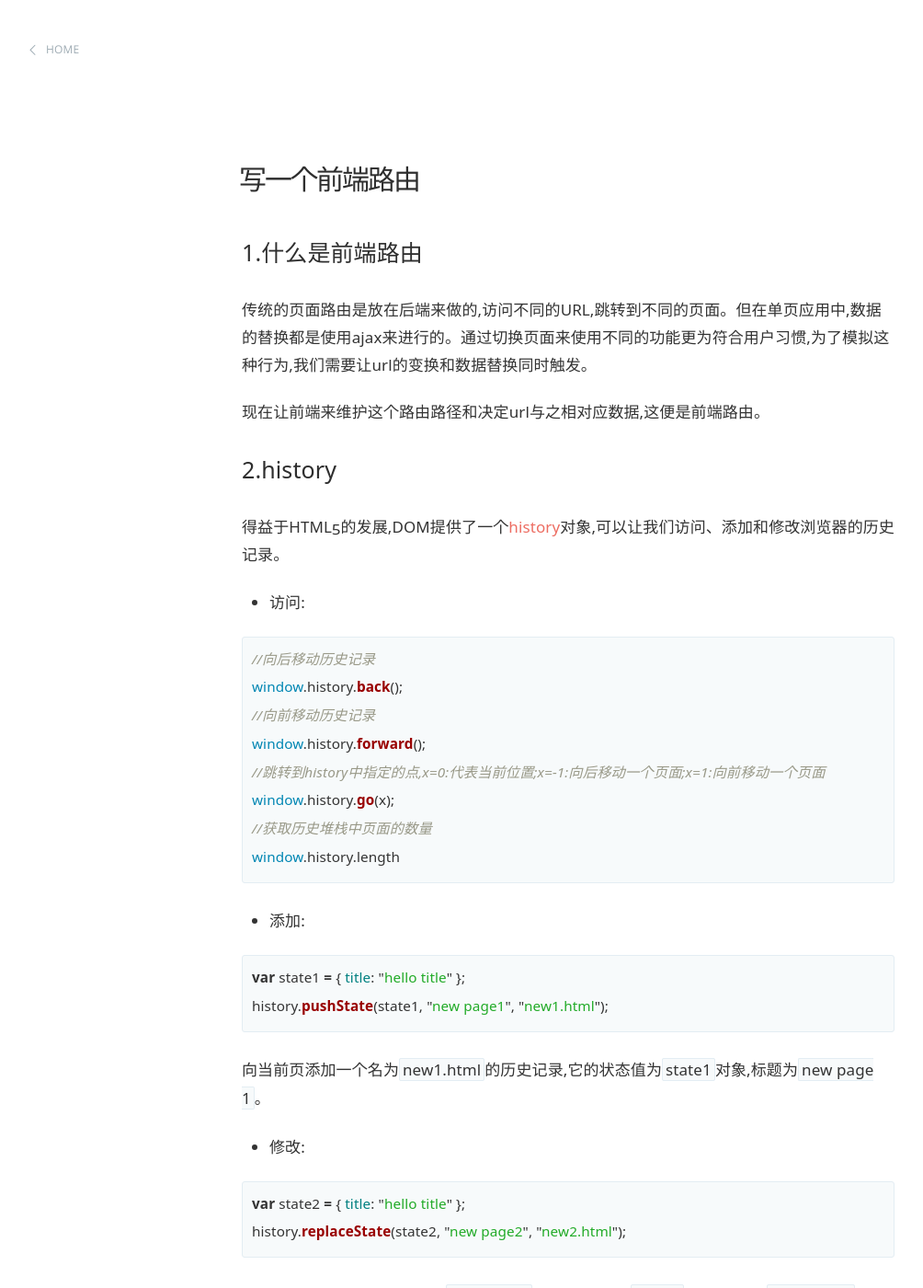
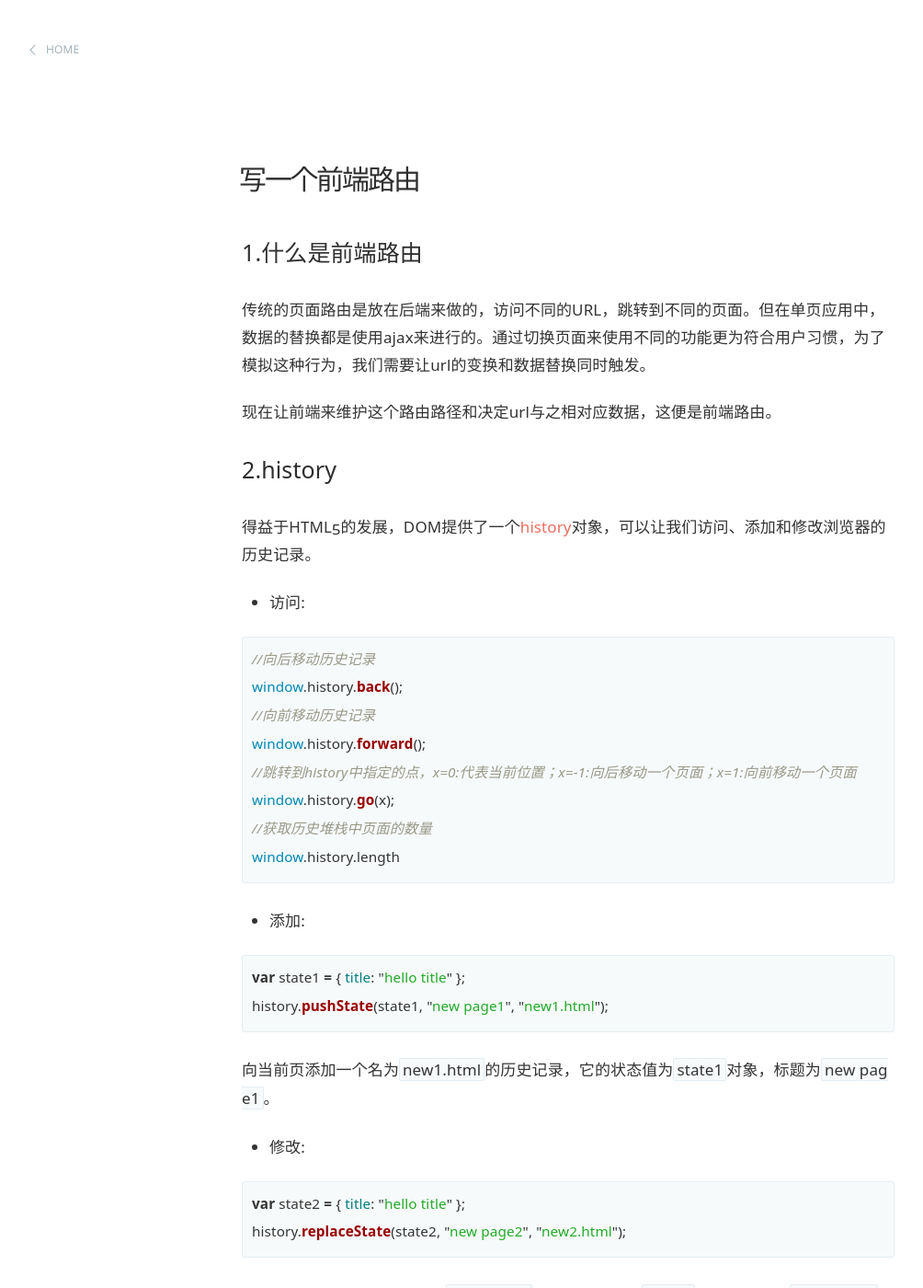
Before and after one commit to bulgerxie/bulgerxie.github.io, a Jekyll site: the page built from _posts/2017-10-11-link-router.markdown, in a window 1280 px wide and 1400 px high. Shown: the whole window at 92% size, without its empty margins (22-1026 px from the left). Built offline with Jekyll 4.4.1, drawn with Linux system fonts in a browser that asks for light colours; some of the changed text lies outside the part shown.

```diff
--- a/_posts/2017-10-11-link-router.markdown
+++ b/_posts/2017-10-11-link-router.markdown
@@ -9,12 +9,12 @@ excerpt: ""
 
 #### 1.什么是前端路由
 
-传统的页面路由是放在后端来做的,访问不同的URL,跳转到不同的页面。但在单页应用中,数据的替换都是使用ajax来进行的。通过切换页面来使用不同的功能更为符合用户习惯,为了模拟这种行为,我们需要让url的变换和数据替换同时触发。
+传统的页面路由是放在后端来做的，访问不同的URL，跳转到不同的页面。但在单页应用中，数据的替换都是使用ajax来进行的。通过切换页面来使用不同的功能更为符合用户习惯，为了模拟这种行为，我们需要让url的变换和数据替换同时触发。
 
-现在让前端来维护这个路由路径和决定url与之相对应数据,这便是前端路由。
+现在让前端来维护这个路由路径和决定url与之相对应数据，这便是前端路由。
 
 #### 2.history
-得益于HTML5的发展,DOM提供了一个[history](https://developer.mozilla.org/zh-CN/docs/Web/API/History_API)对象,可以让我们访问、添加和修改浏览器的历史记录。
+得益于HTML5的发展，DOM提供了一个[history](https://developer.mozilla.org/zh-CN/docs/Web/API/History_API)对象，可以让我们访问、添加和修改浏览器的历史记录。
 
 * 访问:
 
@@ -23,7 +23,7 @@ excerpt: ""
 window.history.back();
 //向前移动历史记录
 window.history.forward();
-//跳转到history中指定的点,x=0:代表当前位置;x=-1:向后移动一个页面;x=1:向前移动一个页面
+//跳转到history中指定的点，x=0:代表当前位置；x=-1:向后移动一个页面；x=1:向前移动一个页面
 window.history.go(x);
 //获取历史堆栈中页面的数量
 window.history.length
@@ -35,7 +35,7 @@ var state1 = { title: "hello title" };
 history.pushState(state1, "new page1", "new1.html");
 {% endhighlight %}
 
-向当前页添加一个名为`new1.html`的历史记录,它的状态值为`state1`对象,标题为`new page1`。
+向当前页添加一个名为`new1.html`的历史记录，它的状态值为`state1`对象，标题为`new page1`。
 
 * 修改:
 {% highlight javascript %}
@@ -43,11 +43,11 @@ var state2 = { title: "hello title" };
 history.replaceState(state2, "new page2", "new2.html");
 {% endhighlight %}
 
-将当前位置的历史记录替换为`new2.html`,它的状态值为`state2`对象,标题为`new page2`。用法和`pushstate`一样,区别在于该操作不会将当前页面存储在历史记录里。
+将当前位置的历史记录替换为`new2.html`，它的状态值为`state2`对象，标题为`new page2`。用法和`pushstate`一样，区别在于该操作不会将当前页面存储在历史记录里。
 
 #### 3.实现
 
-接下来实现一个菜单页,点击菜单选项,用`pushState`模拟跳转页面,点击前进或后退会触发`popstate`事件,所以我们可以监听它来进行数据的替换。首页使用`replaceState`来替换当前url,所以可以看到,例子里虽然访问的是:
+接下来实现一个菜单页，点击菜单选项，用`pushState`模拟跳转页面，点击前进或后退会触发`popstate`事件，所以我们可以监听它来进行数据的替换。首页使用`replaceState`来替换当前url，所以可以看到，例子里虽然访问的是:
 
 [https://link-router.herokuapp.com](https://link-router.herokuapp.com)
 
@@ -55,6 +55,6 @@ history.replaceState(state2, "new page2", "new2.html");
 
 [https://link-router.herokuapp.com/?area=asia](https://link-router.herokuapp.com/?area=asia)
 
-却没有添加历史记录,所以浏览器返回按钮不可用。
+却没有添加历史记录，所以浏览器返回按钮不可用。
 
-和`hash`实现的方式比起来,`history`还需要服务端的配合才能有更好的用户体验,否则直接访问一个带文件路径的页面就会返回404了,而`hash`使用的是锚点的方式,不存在也不会出现显性的错误提示。
+和`hash`实现的方式比起来，`history`还需要服务端的配合才能有更好的用户体验，否则直接访问一个带文件路径的页面就会返回404了，而`hash`使用的是锚点的方式，不存在也不会出现显性的错误提示。
```
